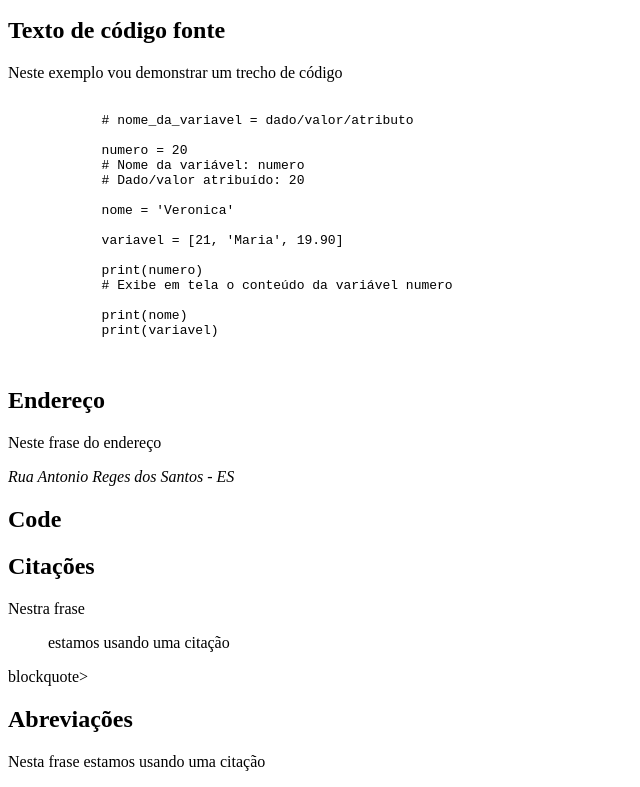
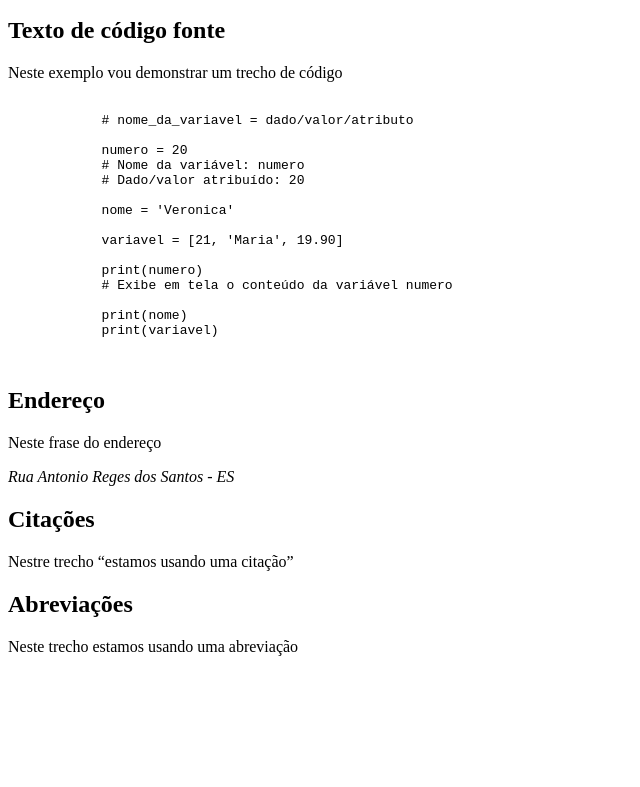
Before and after one commit to vitooorz/CSW-CC1N, a plain HTML site: page aula05/index.html in a window 1280 px wide. Shown: the part 1288-2075 px from the top of the page, without its empty margins (0-640 px from the left). After the commit the page ends 1960 px from the top, so only its background shows below. Drawn offline with Linux system fonts and the light colour scheme.

Commit message:
Update index.html

```diff
--- a/aula05/index.html
+++ b/aula05/index.html
@@ -62,11 +62,11 @@
     </pre>
     <h2>Endereço</h2>
     <p>Neste frase do endereço <address>Rua Antonio Reges dos Santos - ES</address></p>
-    <h2>Code</h2>
 
     <h2>Citações</h2>
-    <p>Nestra frase <blockquote>estamos usando uma citação</blockquote>blockquote></p>
+    <p>Nestre trecho <q>estamos usando uma citação</q></p>
+
     <h2>Abreviações</h2>
-    <p>Nesta frase <abbr>estamos usando</abbr> uma citação</p>
+    <p>Neste trecho <abbr>estamos usando uma abreviação</abbr></p>
 </body>
 </html>
```
